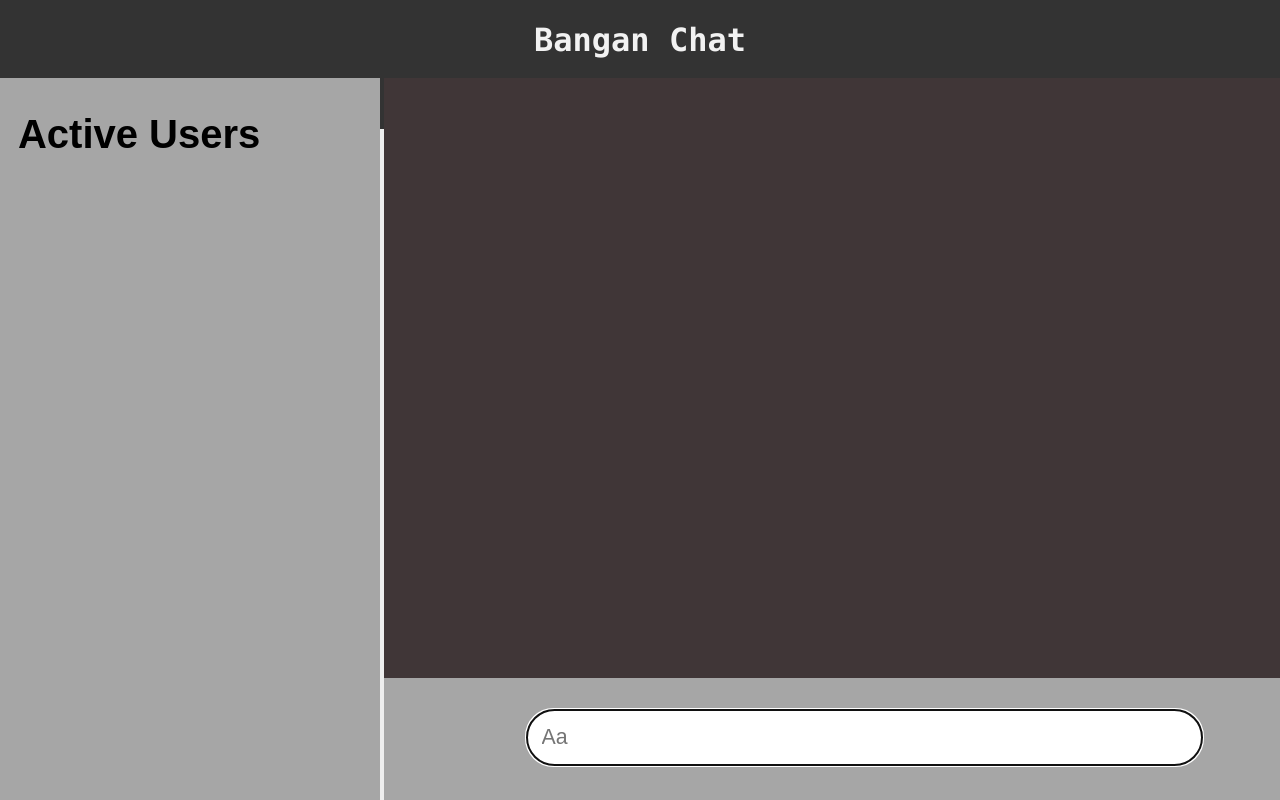
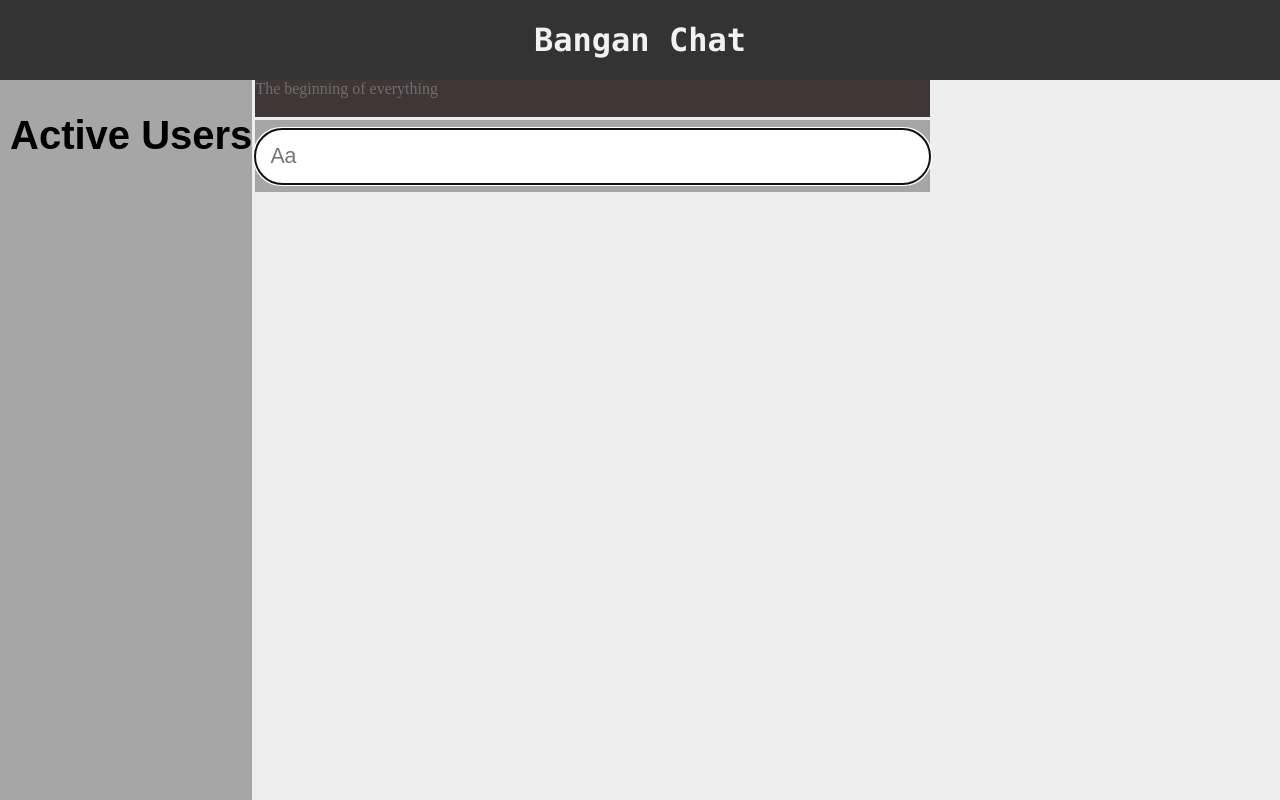
Before and after one commit to AdrianeTroyRoa/flask_chat, a Flask app: page / in a window 1280 px wide. Run offline with Flask 3, Linux system fonts and the light colour scheme; the visitor is signed in with stand-in values (Sample User, id 1); some libraries are stand-ins or nearby versions.

Commit message:
layout modified for better view

```diff
--- a/website/static/css/style.css
+++ b/website/static/css/style.css
@@ -1,25 +1,26 @@
 body{
-    margin:0;
-    margin-top:30pt;
+    margin: 0;
     background-color: #eeeeee;
 }
-div.head{
-    overflow: hidden;
+header{
     position: fixed;
-    top: 0%;
+    top: 0;
     width: 100%;
+    height: 10vh;
     color: #f2f2f2;
     font-family: 'Consolas';
     text-align: center;
     background-color: #333;
+    margin: 0;
+}
+div.head {
+    margin: 0;
 }
 div.head a{
-    float: left;
-    display: block;
     color: #f2f2f2;
     text-align: center;
+    text-decoration: none;
     padding: 14px 16px;
-    text-decoration: none;
     font-size: 17px;
 }
 div.head a:hover{
@@ -27,77 +28,67 @@
     color: black;
 }
 span.userid{
-    float: right;
-    display: block;
     color: #f2f2f2;
     text-align: center;
-    padding: 14px 16px;
     text-decoration: none;
     font-size: 17px;
+    padding: 14px 16px;
 }
-div.message_container {
-    position:   fixed;
-    top:        9.8%;
-    left:       30%;
-    bottom:     10%;
-    background-color: #403637;
-    width:  70%;
-    padding-top: 3px;
+section {
+    display: flex;
+    position: fixed;
+    height: 90vh;
+    bottom: 0;
+}
+div.online_users{
+    background-color: #a6a6a6;
+    padding-left: 10px;
+    width: 60%;
+    height: 100%;
+}
+div.online_users h2{
+    font-family: "Arial";
+    font-size: 30pt;
+    font-weight: 700;
+}
+div.chat_container{
+    display: flex;
+    align-content: stretch;
+    flex-direction: column;
+    flex-wrap: wrap;
+    margin-left: 3px;
 }
 div.messages{
-    display:    block;
-    position:   fixed;
-    left:       30%;
-    bottom:     10%;
-    max-height: 80%;
-    width:      70%;
+    background-color: #403637;
     overflow:   auto;
     padding-bottom: 3px;
+    max-height: 89%;
+}
+span.the_beginning{
+    color: #6e6e6e;
 }
 div.input-bar{
-    position: fixed;
-    bottom: 0%;
-    left: 30%;
-    width: 70%;
     display: flex;
     flex-direction: column;
     justify-content: center;
     background-color: #a6a6a6;
-    padding: 2em;
+    height: 10%;
+    margin-top: 3px;
 }
 #messageInput{
     margin: auto;
     display: block;
-    margin-bottom: 3px;
     border: 1px transparent;
     border-radius: 30px;
     padding: 15px;
     font-size: 16pt;
 }
 #chat-msg li{
-    display: inline-block;
     clear: both;
     border: 1px solid black;
-    margin-top: 3px;
-    margin-down: 3px;
-    margin-left: 7px;
-    margin-right: 7px;
     padding: 10px;
     word-wrap: break-word;
     max-width: 65%;
+    margin-left: 3px;
+    margin-right: 3px;
 }
-.online_users{
-    position:   fixed;
-    top:        9.8%;
-    right:      70.3%;
-    bottom:     0%;
-    background-color: #a6a6a6;
-    padding-left: 30px;
-    width: 28.3%;
-}
-
-.online_users h2{
-    font-family: "Arial";
-    font-size: 30pt;
-    font-weight: 700;
-}
--- a/website/templates/chat.html
+++ b/website/templates/chat.html
@@ -13,23 +13,28 @@
     ></script>
   </head>
   <body>
+        <header>
+            <h1>Bangan Chat</h1>
             <div class="head">
-            <h1>Bangan Chat</h1>
-            <a href="{{ url_for('auth.logout', username=user.id, **request.args) }}">LogOut</a>
+                <a href="{{ url_for('auth.logout', username=user.id) }}">LogOut</a>
                 <span class="userid" id="user">USER: {{user.id}}</span>
             </div>
+        </header>
+        <section>
             <div class="online_users">
                 <h2>Active Users</h2>
                 <ul style="list-style-type:none; padding: 0;" id="user_list"></ul>
             </div>
-        <div class="message_container">
+            <div class="chat_container">
                 <div class="messages" id="container">
+                    <span class="the_beginning">The beginning of everything</span>
                     <ul style="list-style-type:none; padding: 0;" id="chat-msg"></ul>
-            </div>
                 </div>
                 <div class="input-bar">
                     <input size="50" type="text" id="messageInput" placeholder="Aa" autofocus>
                 </div>
+            </div>
+        </section>
 
     <script>
 
--- a/website/templates/register.html
+++ b/website/templates/register.html
@@ -40,6 +40,7 @@
                 <input class="login" type="text" name="username" placeholder="username" value={{username}}>
                 <br>
                 <input class="login" type="email" name="email" placeholder="email" value={{email}}>
+                <br>
                 <input class="login" type="password" name="password" placeholder="enter password">
                 <br>
                 <input class="login" type="password" name="password1" placeholder="confirm password">
```
Lines whose indentation alone changed are shown as unchanged.
